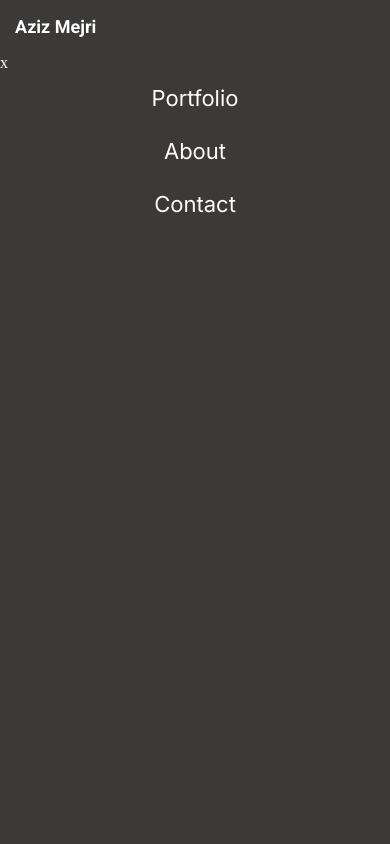
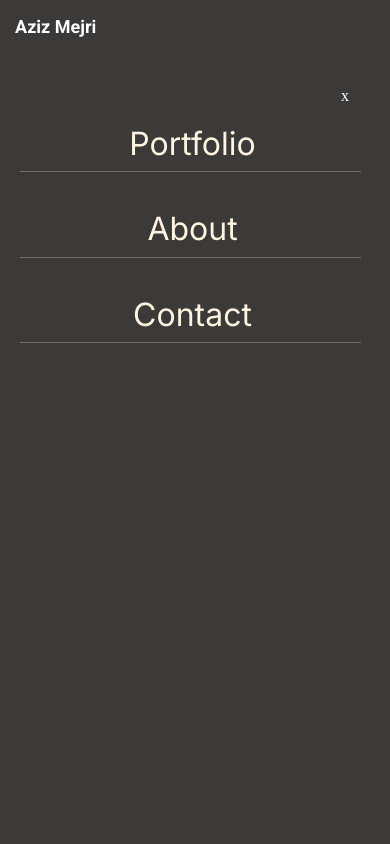
Before and after one commit to micheaol/cr-review-project, a website: page index.html in a window 390 px wide. Both pictures are taken after a click on the button 366 px from the left and 27 px from the top of the page. Shown: the top 844 px of the page. Drawn offline with Linux system fonts and the light colour scheme; files whose address does not match are found by name.

Commit message:
Align close button position to the right and style the mobile menu according to the figma design

```diff
--- a/media/css/main.css
+++ b/media/css/main.css
@@ -417,6 +417,42 @@ textarea {
     brightness(92%) contrast(82%);
 }
 
+#toggle-close {
+  float: right;
+  padding-top: 8%;
+  margin-right: 10%;
+  color: #67798e;
+  border: 2px solid #3c3a39;
+  cursor: pointer;
+}
+
+.toggle-nav ul {
+  display: flex;
+  flex-direction: column;
+  justify-content: space-between;
+  align-items: flex-start;
+  height: 25%;
+  width: 25%;
+  margin-top: 20%;
+  margin-left: 5%;
+  list-style-type: none;
+  color: #fff;
+  font-family: Inter, sans-serif;
+  font-weight: bold;
+}
+
+.toggle-nav ul li {
+  height: 24px;
+  font-size: 32px;
+  line-height: 14px;
+  cursor: pointer;
+  color: #fff5e1;
+  width: 350%;
+  padding-left: 10%;
+  padding-bottom: 35%;
+  border-bottom: 0.52px solid #6f6c6b;
+}
+
 @media all and (min-width: 720px) {
   .top-social {
     flex-direction: column;
```
